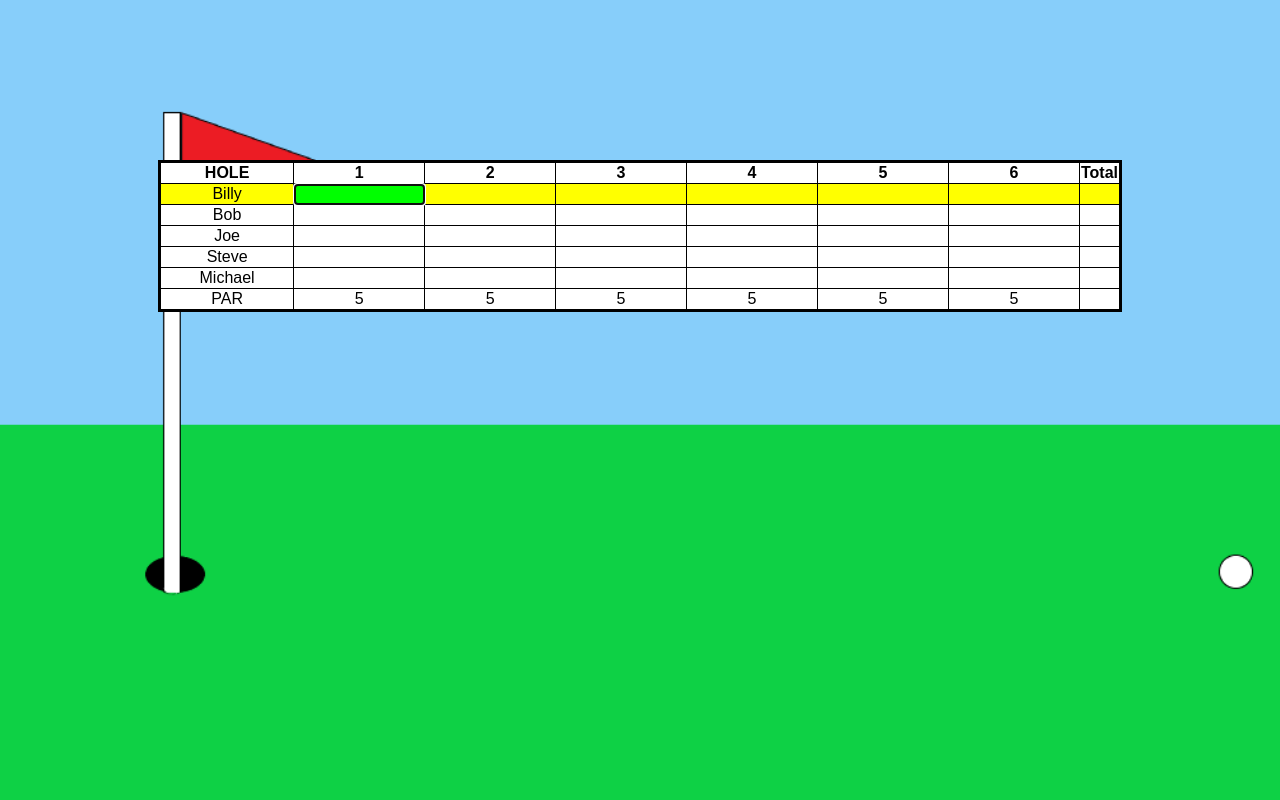
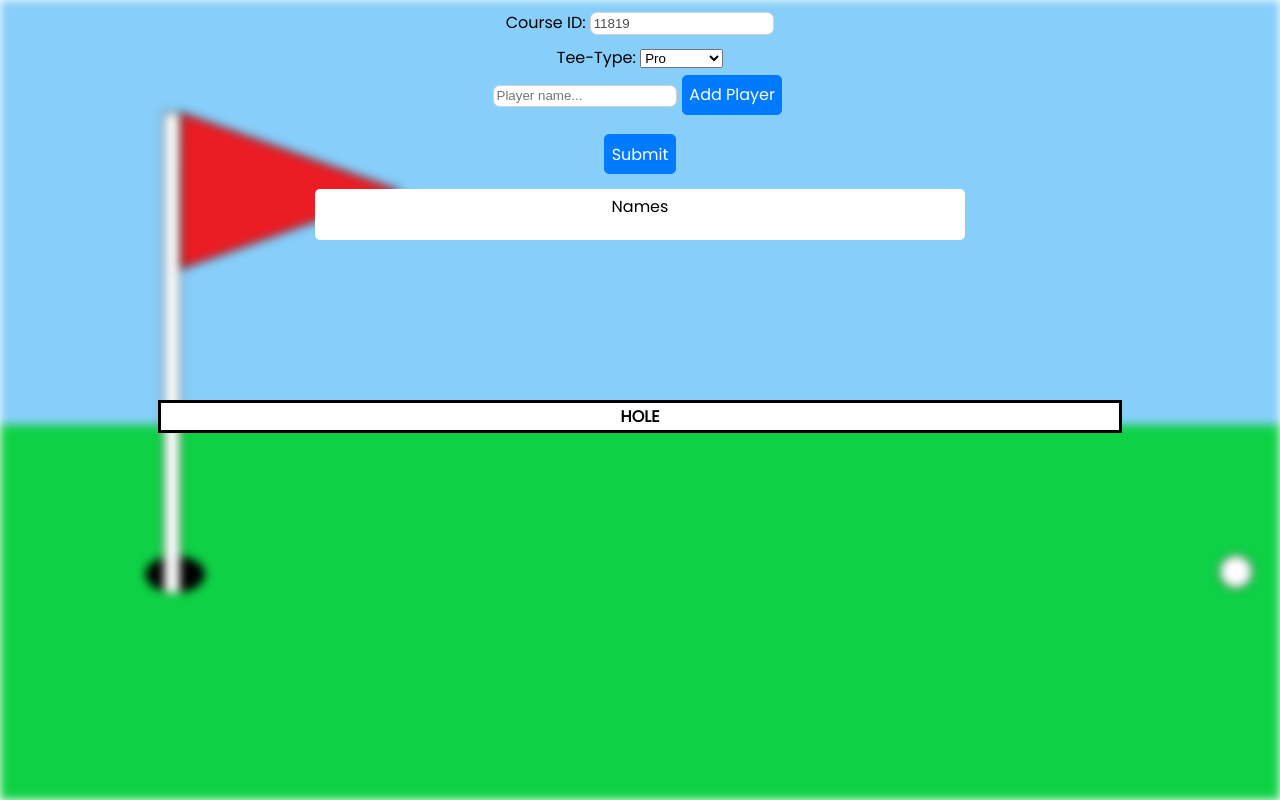
Before and after one commit to rileyDavis42/Project3, a website: page index.html in a window 1280 px wide. Drawn offline with nearby package versions, Linux system fonts and the light colour scheme.

Commit message:
Added information input (adding names and course preferences), added total calculation, design changes and minor bug fixes

```diff
--- a/CSS/style.css
+++ b/CSS/style.css
@@ -4,12 +4,82 @@ html, body{
     padding: 0;
     width: 100%;
     height: 100%;
-    font-family: sans-serif;
-    background: #87CEFA url("img/background.png") no-repeat fixed center;
+    font-family: 'Poppins', sans-serif;
+    overflow: hidden;
+    /*filter: blur(10px);*/
+}
+
+#blur{
+    background: #87CEFA url("img/background.png") no-repeat fixed center;;
     -webkit-background-size: cover;
     background-size: cover;
-    overflow: hidden;
-    /*filter: blur(10px);*/
+    filter: blur(5px);
+    width: 100%;
+    height: 100%;
+    position: absolute;
+    z-index: -1;
+}
+
+#form{
+    margin: auto;
+    text-align: center;
+    width: 50vw;
+    padding: 10px;
+}
+
+#inner-form{
+    display: block;
+    margin: 10px auto;
+}
+
+button{
+    color: #FFFFFF;
+    display: inline-block;
+    font-weight: 400;
+    padding: 0.4em;
+    font-size: 1em;
+    border-radius: 5px;
+    transition: background-color 300ms ease-in-out;
+    background-color: #007BFF;
+    border: 1px solid #007BFF;
+    margin: 0.3em;
+    font-family: 'Poppins', sans-serif;
+    cursor: pointer;
+}
+
+button:hover{
+    background-color: #0069D9;
+}
+
+input{
+    border-radius: 7px;
+    padding: 0.2em;
+    color: #495057;
+    border: 1px solid #D3D3D3;
+}
+
+#names {
+    width: 50%;
+    text-align: center;
+    margin: auto;
+    background-color: #FFFFFF;
+    -webkit-border-radius: 5px;
+    -moz-border-radius: 5px;
+    border-radius: 5px;
+    padding: 5px;
+}
+
+#displayPlayers li{
+    text-align: left;
+    border: 1px dashed black;
+    display: list-item;
+    width: 100%;
+    list-style-position: inside;
+}
+
+#displayPlayers li i{
+    cursor: pointer;
+    float: right;
 }
 
 #scorecard{
@@ -23,7 +93,7 @@ html, body{
     width: 100%;
 }
 
-#table, th, td{
+table, th, td{
     border: 1px solid black;
     border-collapse: collapse;
     overflow: hidden;
@@ -40,7 +110,7 @@ html, body{
     text-align: center;
 }
 
-:focus{
+td:focus{
     background-color: #00FF00;
 }
 
--- a/JS/script.js
+++ b/JS/script.js
@@ -1,7 +1,58 @@
 //JavaScript
+let course;
+let course_holes;
+let players = [];
 
-function initiate(players, holes){
-    let emptyScores = ["<td></td>"];
+function addPlayer(){
+    let obj = $("#newName");
+    let name = obj.val();
+    obj.val("");
+    players.push(name);
+    $("#displayPlayers").append("<li>" + name + "<i class=\"fas fa-trash-alt\" onclick=\"deletePlayer(" + players.length + ")\"></i></li>");
+}
+
+function deletePlayer(index){
+    players = players.splice(index, 1);
+    let krana = $("#displayPlayers");
+    krana.empty();
+    for(let i = 0; i < players.length; i++){
+        krana.append("<li>" + players[i] + "<i class=\"fas fa-trash-alt\" onclick=\"deletePlayer(" + i + ")\"</li></li>");
+    }
+}
+
+function importData(){
+    let httpRequest = new XMLHttpRequest();
+    httpRequest.onreadystatechange = () => {
+
+        if(httpRequest.readyState === XMLHttpRequest.DONE){
+            let response = JSON.parse(httpRequest.response);
+            if(response.success){
+            }
+            course = response;
+            course_holes = course["course"]["holes"];
+            let courseID = $("#courseID");
+            courseID.attr("readonly", "true");
+            courseID.attr("value", course_holes[0]["course_id"]);
+        }
+
+    };
+    httpRequest.open('POST', 'data/test.json');
+    httpRequest.send();
+}
+
+function startGame(){
+    let tee_type = $("#tee_type").val();
+    $("#topContent").empty();
+    let holes = [];
+    for(let i = 0; i < course_holes.length; i++){
+        let hole = course_holes[i]["tee_boxes"][tee_type]["par"];
+        holes.push(hole);
+    }
+    initiate(holes);
+}
+
+function initiate(holes){
+    let emptyScores = ["<td contenteditable='false'></td>"];
     let width = 100 / (holes.length + 1);
     let table = $("#table");
     let holesArr = $("#holes");
@@ -20,10 +71,10 @@ function initiate(players, holes){
         par.append("<td>" + holes[i] + "</td>");
     }
     par.append("<td></td>");
-    turn(0, 0, players, holes);
+    turn(0, 0, holes);
 
 }
-function turn(player, hole, players, holes){
+function turn(player, hole, holes){
     let row = $("tbody").children().eq(player + 1);
     let cell = row.children().eq(hole + 1);
     cell.empty();
@@ -35,8 +86,8 @@ function turn(player, hole, players, holes){
     row.children().eq(hole + 1).on("keydown", function (event) {
         if(event.keyCode === 13 || event.keyCode === 9){
             event.preventDefault();
-            if(isNaN(cell.html())){
-                turn(player, hole, players, holes);
+            if(isNaN(Number(cell.html()))){
+                turn(player, hole, holes);
             }
 
             else{
@@ -55,15 +106,57 @@ function turn(player, hole, players, holes){
                     updatePlayers = updatePlayers + ", '" + players[i] + "'";
                 }
                 updatePlayers = updatePlayers + "]";
-                cell.attr("onclick", "turn(" + player + ", " + hole + ", " + updatePlayers + ", " + holes.toString() + ")");
+                cell.attr("onclick", "turn(" + player+ ", " + hole + ", " + holes.toString() + ")");
 
                 if(player === players.length - 1){
-                    turn(0, hole + 1, players, holes);
+                    if(hole === holes.length - 1){
+                        calcTotal();
+                        cell.focus();
+                    }
+                    else{
+                        turn(0, hole + 1, holes);
+                    }
                 }
                 else{
-                    turn(player + 1, hole, players, holes);
+                    turn(player + 1, hole, holes);
                 }
             }
         }
     });
 }
+
+function calcTotal(){
+    let tbody = $("tbody");
+    for(let i = 1; i < tbody.children().length - 1; i++){
+        let row = tbody.children().eq(i);
+        let hits = [];
+        let scores = [];
+        for(let j = 1; j < row.children().length - 1; j++){
+            let cell = row.children().eq(j);
+
+            let str = cell.html().split(' | ');
+
+            let hit = parseInt(str[0]);
+
+            let score = parseInt(str[1].split('>')[1].split('<')[0]);
+
+            hits.push(hit);
+            scores.push(score);
+        }
+        let totalHits = 0;
+        let totalScores = 0;
+
+        for(let j = 0; j < hits.length; j++){
+            totalHits += hits[j];
+        }
+        for(let j = 0; j < scores.length; j++){
+            totalScores += scores[j];
+        }
+        let val = "pos";
+        if(totalScores <= 0){
+            val = "neg";
+        }
+
+        row.children().last().html(totalHits + " | <span class='" + val + "'>" + totalScores + "</span>");
+    }
+}
--- a/index.html
+++ b/index.html
@@ -3,12 +3,39 @@
 <html>
 <head>
     <title>Golf Score Card</title>
+    <link href="https://fonts.googleapis.com/css?family=Poppins" rel="stylesheet">
+    <link rel="stylesheet" href="https://use.fontawesome.com/releases/v5.4.2/css/all.css" integrity="sha384-/rXc/GQVaYpyDdyxK+ecHPVYJSN9bmVFBvjA/9eOB+pb3F2w2N6fc5qB9Ew5yIns" crossorigin="anonymous"/>
     <link rel="stylesheet" href="CSS/style.css"/>
     <link rel="icon" href="CSS/img/golf.png"/>
     <script src="https://ajax.googleapis.com/ajax/libs/jquery/3.3.1/jquery.min.js"></script>
     <script defer async src="JS/script.js"></script>
 </head>
-<body onload="initiate(['Billy', 'Bob', 'Joe', 'Steve', 'Michael'], [5,5,5,5,5,5])">
+<body onload="importData()">
+<div id="blur"></div>
+    <div id="topContent">
+    <div id = "form">
+            <label for="courseID">Course ID: </label><input id="courseID" type="text"/>
+            <div id="inner-form">
+                <label for="tee_type">Tee-Type:
+                    <select id="tee_type">
+                        <option value="0">Pro</option>
+                        <option value="1">Champion</option>
+                        <option value="2">Men</option>
+                        <option value="3">Women</option>
+                    </select>
+                </label>
+                <div id="players">
+                    <input id="newName" type="text" placeholder="Player name..."/><button onclick="addPlayer()">Add Player</button>
+                </div>
+            </div>
+        <button onclick="startGame()">Submit</button>
+    </div>
+    <div id="names">
+        Names
+        <ol id="displayPlayers">
+        </ol>
+    </div>
+</div>
 <div id="scorecard">
     <table id="table">
         <tr id="holes">
```
